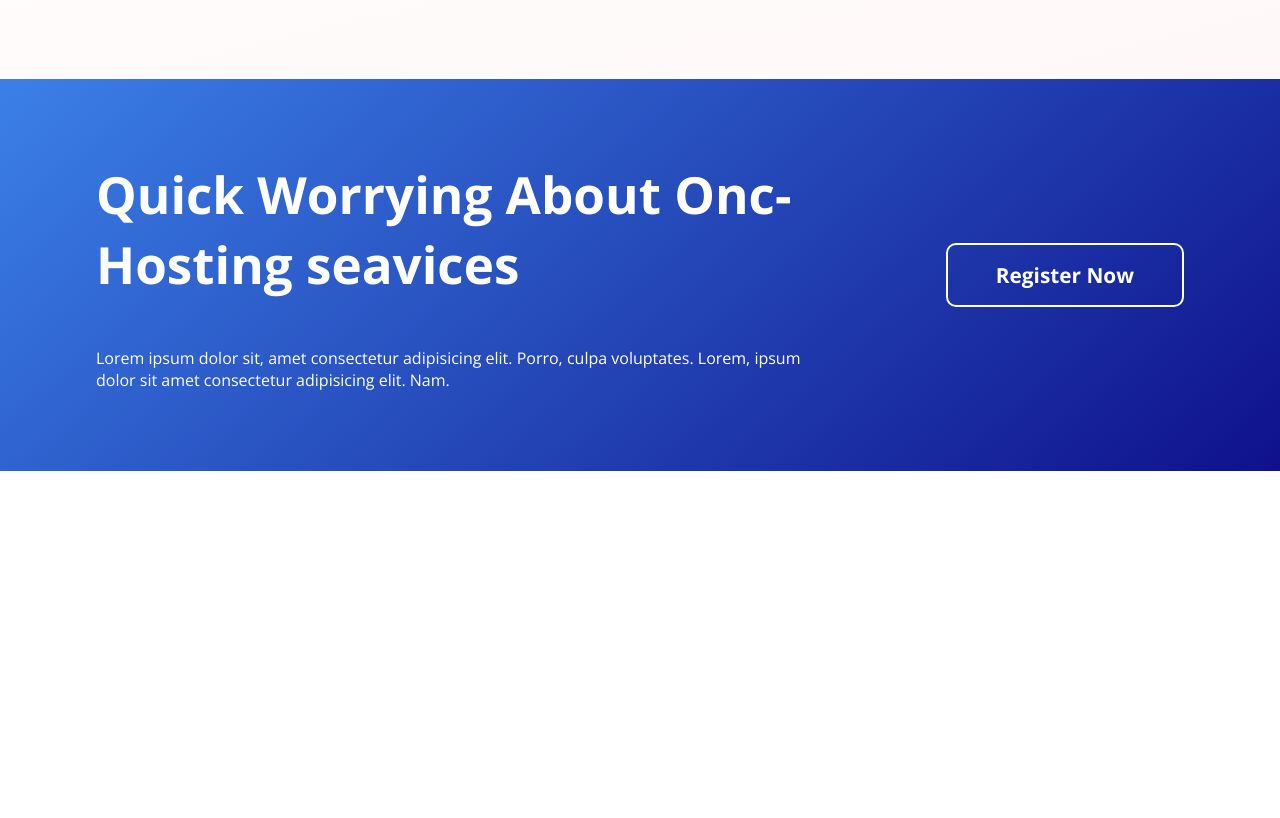
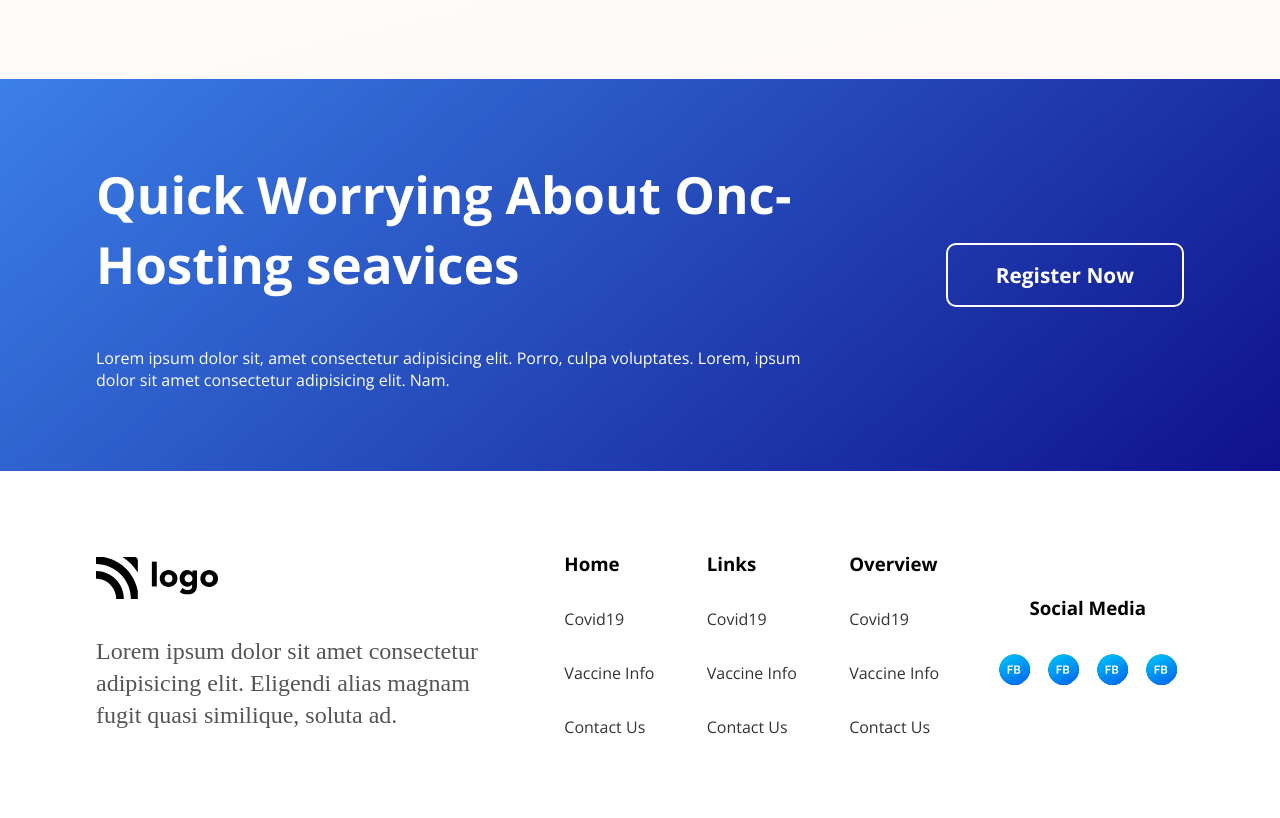
Before and after one commit to reo127/Hosting_Landing_Page, a plain HTML site: page index.html in a window 1280 px wide. Shown: the part 7607-8425 px from the top of the page. Before the commit the page ends 8078 px from the top, so only its background shows below. Drawn offline with nearby package versions, Linux system fonts and the light colour scheme.

Commit message:
footer Complited

```diff
--- a/index.html
+++ b/index.html
@@ -408,6 +408,53 @@
 
 
 
+    <!---------------------------- Customer Section -------------------------------->
+
+    <section class="footer f ac js">
+
+        <div class="logo_section">
+            <img src="./images/Logo.svg" alt="Logo">
+            <p class="tx_g my_2">
+                Lorem ipsum dolor sit amet consectetur adipisicing elit. Eligendi alias magnam fugit quasi similique,
+                soluta ad.
+            </p>
+        </div>
+
+        <div class="menu_section f-col f ">
+            <h3 class="bold"> Home </h3>
+            <a href="#">Covid19</a>
+            <a href="#">Vaccine Info</a>
+            <a href="#">Contact Us</a>
+        </div>
+
+        <div class="links_sectio f-col f ">
+            <h3 class="bold"> Links </h3>
+            <a href="#">Covid19</a>
+            <a href="#">Vaccine Info</a>
+            <a href="#">Contact Us</a>
+        </div>
+
+        <div class="overvie f-col f ">
+            <h3 class="bold">Overview</h3>
+            <a href="#">Covid19</a>
+            <a href="#">Vaccine Info</a>
+            <a href="#">Contact Us</a>
+        </div>
+
+        <div class="social_icons f ac f-col">
+            <h3 class="bold"> Social Media </h3>
+            <div class="social_icons_images my_2">
+                <img src="./images/img5.png" alt="Logo Image">
+                <img src="./images/img5.png" alt="Logo Image">
+                <img src="./images/img5.png" alt="Logo Image">
+                <img src="./images/img5.png" alt="Logo Image">
+            </div>
+        </div>
+
+
+
+    </section>
+
 
 
 </body>
--- a/style.css
+++ b/style.css
@@ -103,6 +103,9 @@ section {
     flex-wrap: wrap;
 }
 
+.my_2 {
+    margin-top: 2rem;
+}
 
 
 
@@ -481,3 +484,31 @@ nav {
     border-radius: 10px;
     font-weight: 700;
 }
+
+
+
+/* =========================================== */
+/* ===================== Footer Section ====================== */
+/* =========================================== */
+
+.f-col {
+    display: flex;
+    flex-direction: column;
+    font-family: 'Open Sans', sans-serif;
+}
+
+.logo_section > p {
+    max-width: 26rem;
+    line-height: 2rem;
+    font-size: clamp(.8rem , 2vw, 1.5rem);
+}
+
+.footer {
+
+}
+
+.menu_section > a, .links_sectio > a, .overvie > a {
+    all: unset;
+    color: #333;
+    margin-top: 2rem;
+}
```
